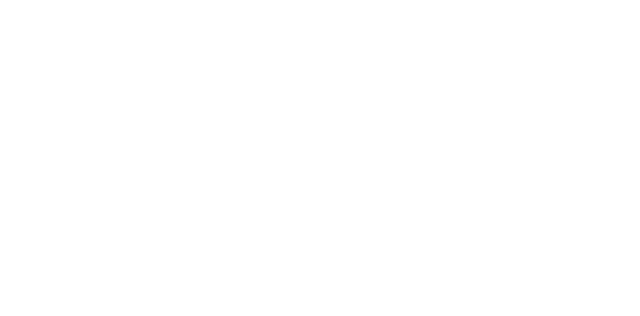
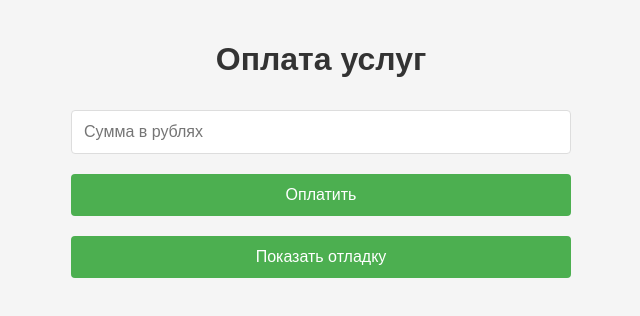
Before and after one commit to robokassatest/payment-page, a plain HTML site: page index.html in a window 1280 px wide. Shown: the whole page, without its empty margins (319-959 px from the left). Drawn offline with nearby package versions, Linux system fonts and the light colour scheme.

Commit message:
Update index.html

```diff
--- a/index.html
+++ b/index.html
@@ -1,3 +1,61 @@
+<!DOCTYPE html>
+<html lang="ru">
+<head>
+    <meta charset="UTF-8">
+    <title>Оплата услуг</title>
+    <style>
+        body {
+            font-family: Arial, sans-serif;
+            max-width: 500px;
+            margin: 0 auto;
+            padding: 20px;
+            background-color: #f5f5f5;
+            text-align: center;
+        }
+        h1 {
+            color: #333;
+        }
+        input, button {
+            width: 100%;
+            padding: 12px;
+            margin: 10px 0;
+            box-sizing: border-box;
+            font-size: 16px;
+            border-radius: 4px;
+        }
+        input {
+            border: 1px solid #ddd;
+        }
+        button {
+            background-color: #4CAF50;
+            color: white;
+            border: none;
+            cursor: pointer;
+        }
+        button:hover {
+            background-color: #45a049;
+        }
+        #debug {
+            margin-top: 20px;
+            padding: 15px;
+            background: white;
+            border: 1px solid #ddd;
+            text-align: left;
+            display: none;
+        }
+    </style>
+</head>
+<body>
+    <h1>Оплата услуг</h1>
+    <input type="number" id="paymentSum" placeholder="Сумма в рублях" min="1">
+    <button onclick="processPayment()">Оплатить</button>
+    <button onclick="document.getElementById('debug').style.display='block'">Показать отладку</button>
+
+    <div id="debug">
+        <h3>Отладочная информация:</h3>
+        <div id="debugOutput"></div>
+    </div>
+
     <script>
         // ================== НАСТРОЙКИ ==================
         const MERCHANT_LOGIN = "testoviymagazin21";
@@ -6,6 +64,10 @@
         const TAX_RATE = "none";
         // ===============================================
 
+        function debugLog(message) {
+            document.getElementById('debugOutput').innerHTML += message + '<br>';
+        }
+
         function processPayment() {
             const sum = document.getElementById('paymentSum').value;
             if (!sum || sum < 1) {
@@ -13,7 +75,7 @@
                 return;
             }
 
-        // 1. Формируем чек (сумму как число, не строку!)
+            // 1. Формируем чек
             const receipt = {
                 items: [{
                     name: PRODUCT_NAME,
@@ -25,19 +87,17 @@
                 }]
             };
 
-        // 2. Кодируем параметры (ТОЛЬКО ОДИН РАЗ)
+            // 2. Кодируем параметры
             const receiptString = JSON.stringify(receipt);
-        const receiptEncoded = encodeURIComponent(receiptString); // Однократное кодирование
+            const receiptEncoded = encodeURIComponent(receiptString);
             const invId = 0;
 
-        // 3. Формируем подпись (пробуем оба варианта)
-        const signatureString1 = `${MERCHANT_LOGIN}:${sum}:${invId}:${receiptEncoded}:${MERCHANT_PASS1}`;
-        const signatureString2 = `${MERCHANT_LOGIN}:${sum}:${invId}::${MERCHANT_PASS1}`; // Без Receipt
-        const crc1 = CryptoJS.MD5(signatureString1).toString();
-        const crc2 = CryptoJS.MD5(signatureString2).toString();
+            // 3. Формируем подпись (новый формат с Receipt)
+            const signatureString = `${MERCHANT_LOGIN}:${sum}:${invId}:${receiptEncoded}:${MERCHANT_PASS1}`;
+            const crc = CryptoJS.MD5(signatureString).toString();
 
-        // 4. Пробуем оба варианта URL
-        const paymentUrl1 =
+            // 4. Формируем URL
+            const paymentUrl =
                 `https://auth.robokassa.ru/Merchant/Index.aspx?` +
                 `MrchLogin=${MERCHANT_LOGIN}&` +
                 `OutSum=${sum}&` +
@@ -45,25 +105,19 @@
                 `Receipt=${receiptEncoded}&` +
                 `Desc=-&` +
                 `IsTest=1&` +
-            `SignatureValue=${crc1}`;
+                `SignatureValue=${crc}`;
 
-        const paymentUrl2 =
-            `https://auth.robokassa.ru/Merchant/Index.aspx?` +
-            `MrchLogin=${MERCHANT_LOGIN}&` +
-            `OutSum=${sum}&` +
-            `InvId=${invId}&` +
-            `Desc=-&` +
-            `IsTest=1&` +
-            `SignatureValue=${crc2}`;
+            // Вывод отладочной информации
+            debugLog("<b>Строка для подписи:</b> " + signatureString);
+            debugLog("<b>MD5 подпись:</b> " + crc);
+            debugLog("<b>Полный URL:</b> " + paymentUrl);
 
-        // Пробуем сначала первый вариант, если ошибка - второй
-        console.log("Пробуем URL с Receipt:", paymentUrl1);
-        window.location.href = paymentUrl1;
-
-        // Если не сработает, через 3 сек пробуем без Receipt
-        setTimeout(() => {
-            console.log("Пробуем URL без Receipt:", paymentUrl2);
-            window.location.href = paymentUrl2;
-        }, 3000);
+            // Переход на страницу оплаты
+            window.location.href = paymentUrl;
         }
     </script>
+
+    <!-- Подключаем библиотеку для MD5 -->
+    <script src="https://cdnjs.cloudflare.com/ajax/libs/crypto-js/4.1.1/crypto-js.min.js"></script>
+</body>
+</html>
```
Lines whose indentation alone changed are shown as unchanged.
